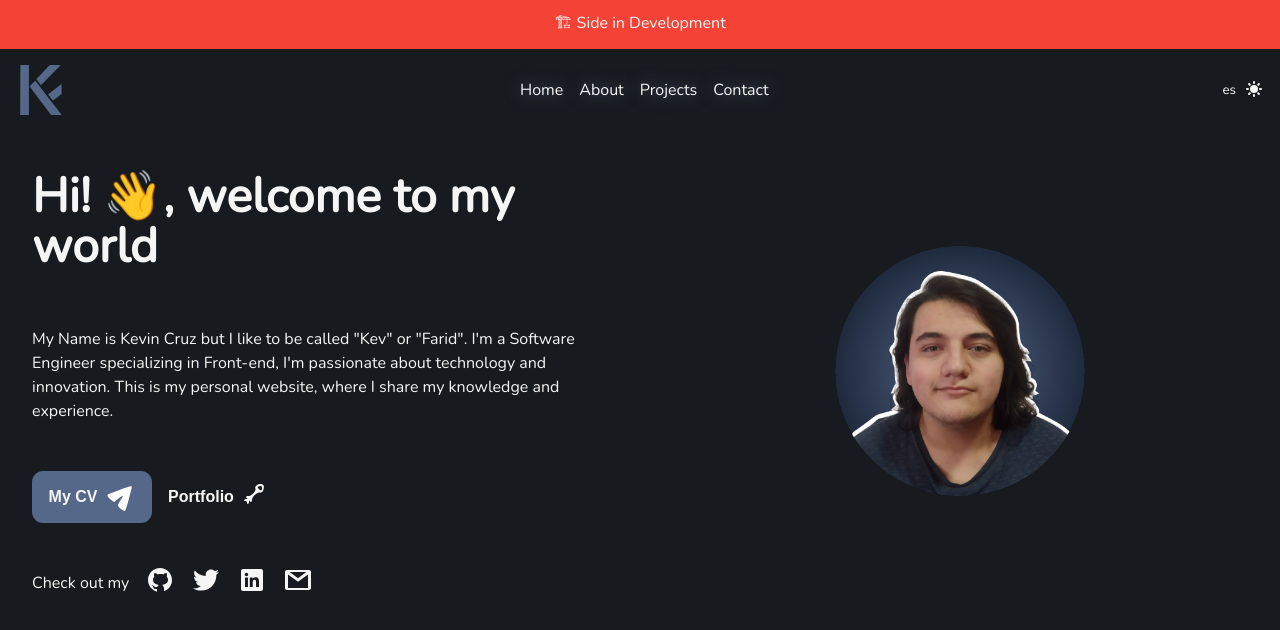
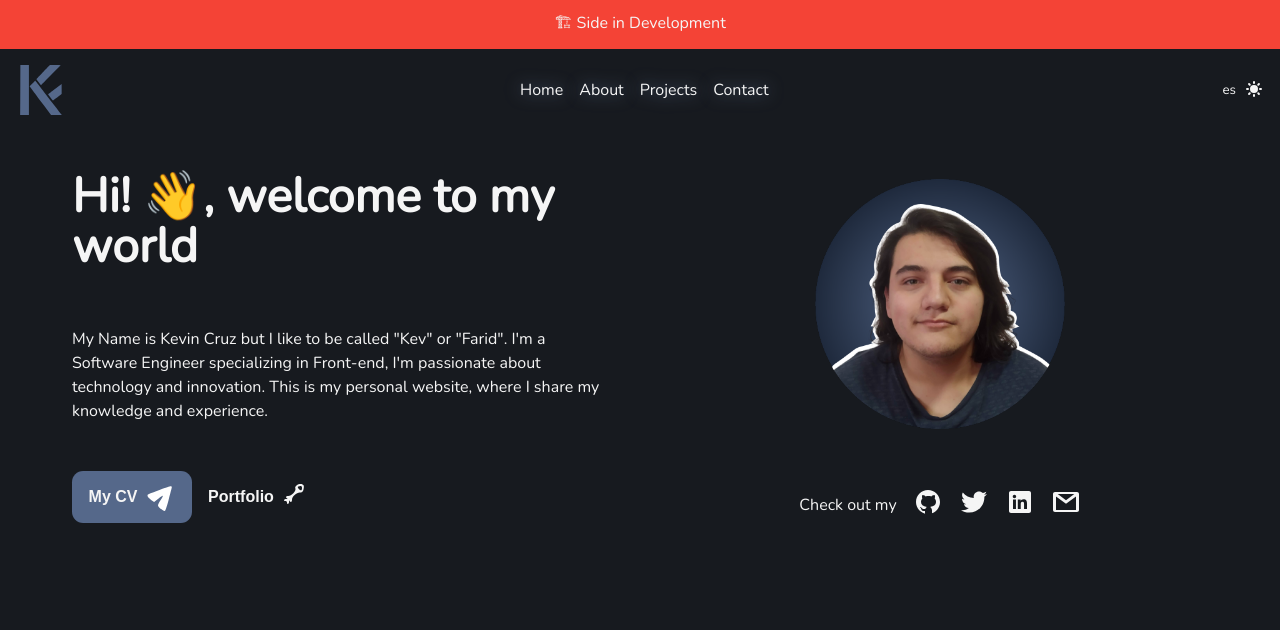
Before and after one commit to kevfarid/kevfarid.dev-old, a Next.js app: page / in a window 1280 px wide. Shown: the top 630 px of the page. Built offline with nearby package versions, Linux system fonts and the light colour scheme.

Commit message:
fix(components): styles

```diff
--- a/src/components/molecules/About.tsx
+++ b/src/components/molecules/About.tsx
@@ -11,7 +11,7 @@
   );
 }
 
-const HeroStyled = styled.header<StyledProps>(() => ({
+const HeroStyled = styled.div<StyledProps>(() => ({
   display: 'flex',
   flexDirection: 'column',
   alignItems: 'left',
--- a/src/components/molecules/MyPicture.tsx
+++ b/src/components/molecules/MyPicture.tsx
@@ -13,6 +13,7 @@
   display: flex;
   justify-content: center;
   align-items: center;
+  margin: 3rem 0;
 `;
 
 type MyPictureProps = {
--- a/src/components/organism/Hero.tsx
+++ b/src/components/organism/Hero.tsx
@@ -48,14 +48,16 @@
             {buttons?.portfolio?.title}
           </Button>
         </ButtonGroup>
+      </HeroAboutStyles>
+      <HeroPictureStyles>
+        <MyPicture src={src} alt={title} />
         <HeroSocialMediaStyles>
           <Text variant="body">
             {lang.sections?.home.components?.socialMedia.title}
           </Text>
           <MySocialMedia />
         </HeroSocialMediaStyles>
-      </HeroAboutStyles>
-      <MyPicture src={src} alt={title} />
+      </HeroPictureStyles>
     </HeroStyles>
   );
 }
@@ -69,6 +71,13 @@
   display: flex;
   align-items: center;
   gap: 1rem;
+`;
+
+const HeroPictureStyles = styled.div`
+  display: flex;
+  flex-direction: column;
+  justify-content: space-between;
+  align-items: center;
 `;
 
 const HeroAboutStyles = styled.div`
--- a/src/components/templates/Wrapper.tsx
+++ b/src/components/templates/Wrapper.tsx
@@ -24,13 +24,20 @@
       <Callout emojin="🏗" variant="danger" align="center">
         {lang?.sections?.buildBanner.text}
       </Callout>
-      <Header />
-      <Component {...pageProps} />
+      <main>
+        <Header />
+        <Component {...pageProps} />
+      </main>
       <Global
         styles={{
           body: {
             backgroundColor: THEME.basic.background,
             color: THEME.basic.text,
+          },
+          'main > section': {
+            margin: '0 auto',
+            marginBottom: '4rem',
+            maxWidth: THEME.breakpoints.desktop,
           },
         }}
       />
```
